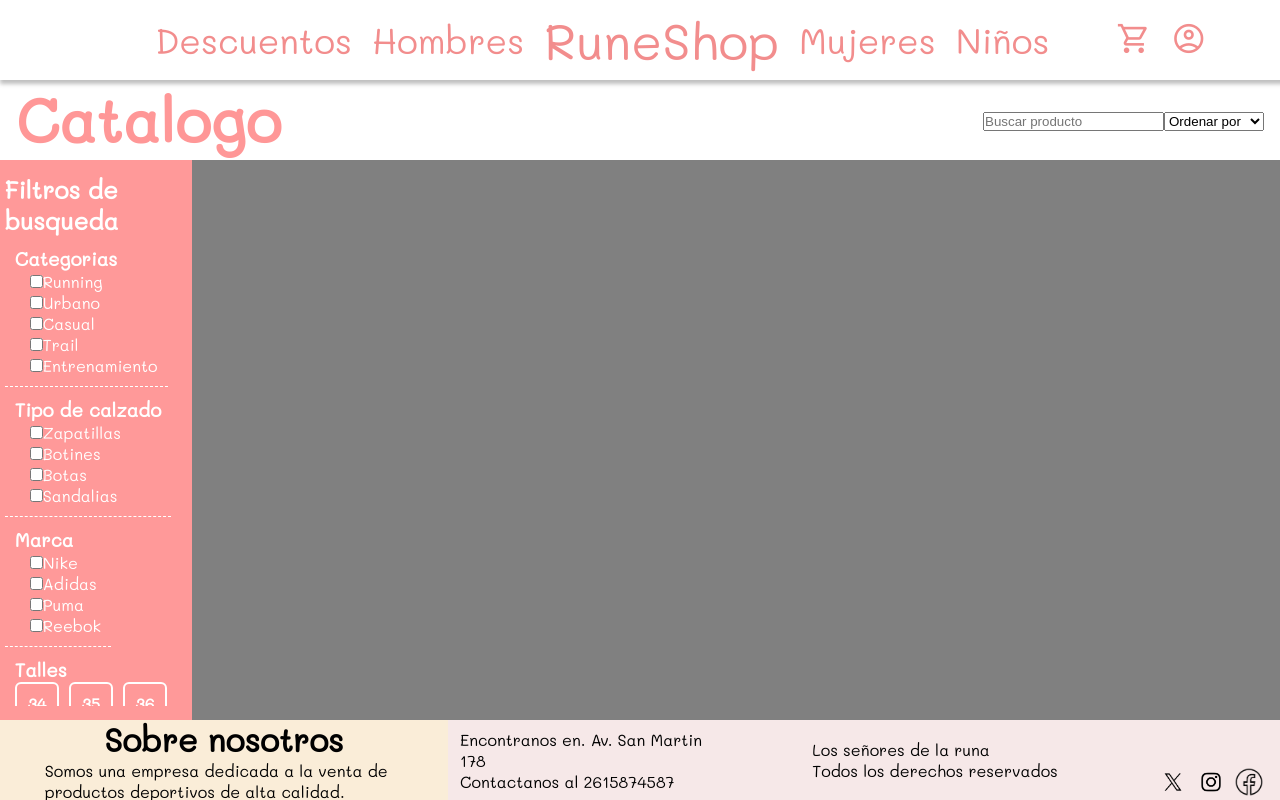
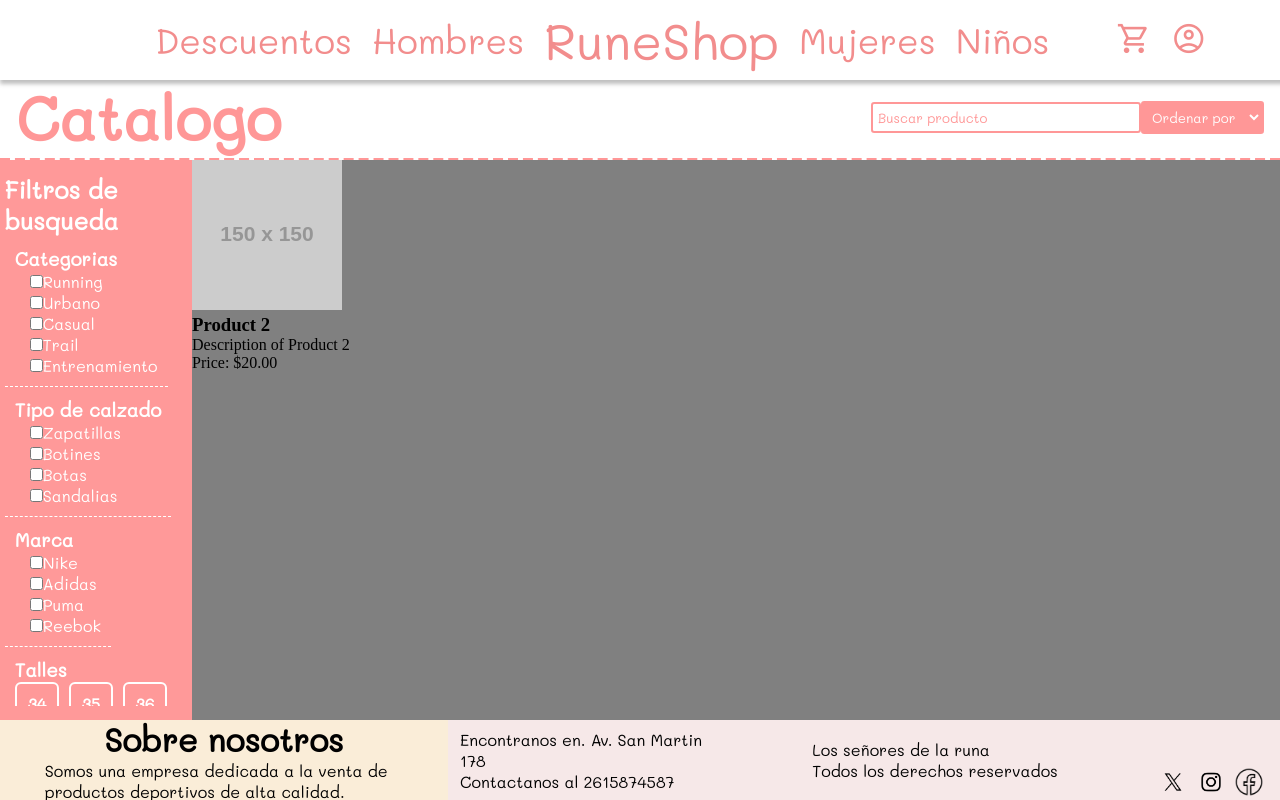
Before and after one commit to RodrigoRomero26/Runeshop, a React (Vite) app in the folder runeshop/: page /productsCatalog in a window 1280 px wide. Built offline with nearby package versions, Linux system fonts and the light colour scheme.

Commit message:
Diseño CatalogHeaderSearchBar

```diff
--- a/runeshop/src/components/ui/CatalogHeader/CatalogHeader.module.css
+++ b/runeshop/src/components/ui/CatalogHeader/CatalogHeader.module.css
@@ -1,32 +1,54 @@
-.principalContainerCatalogHeader{
+.principalContainerCatalogHeader {
   width: 100%;
   height: 10vh;
   display: flex;
   justify-content: center;
   align-items: center;
-    font-family: 'Mali', cursive;
+  font-family: "Mali", cursive;
 }
 
-.catalogContainerHeader{
+.catalogContainerHeader {
   width: 100%;
   height: 100%;
   display: flex;
   justify-content: space-between;
-    color: #FF9797;
+  color: #ff9797;
+  border-bottom: #ff9797 dashed 5px;
 }
 
-.catalogTitle{
+.catalogTitle {
   font-size: 2.5rem;
   text-align: center;
   margin-left: 1rem;
 }
 
-.catalogSearch{
+.catalogSearch {
   width: 50%;
   height: 100%;
   display: flex;
   justify-content: right;
   align-items: center;
   margin-right: 1rem;
-    font-family: 'Mali', cursive;
+  font-family: "Mali", cursive;
 }
+
+.catalogSearch input {
+  font-family: "Mali", cursive;
+  border: #ff9797 solid 2px;
+  padding: 5px;
+  border-radius: 0.2rem;
+  width: 20vw;
+}
+
+.catalogSearch input::placeholder {
+  color: #ff9797;
+}
+
+.catalogOrder select {
+  font-family: "Mali", cursive;
+  border: #ff9797 solid 2px;
+  padding: 5px;
+  border-radius: 0.2rem;
+  color: white;
+    background-color: #ff9797;
+}
--- a/runeshop/src/components/ui/CatalogHeader/CatalogHeader.tsx
+++ b/runeshop/src/components/ui/CatalogHeader/CatalogHeader.tsx
@@ -22,7 +22,7 @@ export const CatalogHeader = () => {
 							placeholder="Buscar producto"
 						/>
 					</div>
-					<div>
+					<div className={styles.catalogOrder}>
 						<select
 							id="mi-dropdown"
 							value={selectedOption}
--- a/runeshop/src/components/ui/Footer/Footer.module.css
+++ b/runeshop/src/components/ui/Footer/Footer.module.css
@@ -1,7 +1,6 @@
 .principalContainerFooter {
 	width: 100%;
 	height: 10vh;
-
 }
 
 .dataContainerFooter {
--- a/runeshop/src/components/ui/ProductCatalog/ProductsCatalog.tsx
+++ b/runeshop/src/components/ui/ProductCatalog/ProductsCatalog.tsx
@@ -1,9 +1,22 @@
-import styles from './ProductsCatalog.module.css'
+import { LandingScreen } from "../../Screens/LandingScreen/LandingScreen";
+import { ProductCarousel } from "../ProductCarousel/ProductCarousel";
+import styles from "./ProductsCatalog.module.css";
 
 export const ProductsCatalog = () => {
   return (
     <div className={styles.containerProductsCatalogScreen}>
+      <div className={styles.productsOnCatalog}>
+        <div className={styles.productCard}>
 
+        </div>
+        <div className={styles.productCard}>
+          <img src="https://via.placeholder.com/150" alt="Product 2" />
+          <h3>Product 2</h3>
+          <p>Description of Product 2</p>
+          <p>Price: $20.00</p>
+        </div>
+        {/* Add more product cards as needed */}
+      </div>
     </div>
-  )
-}
+  );
+};
```
Lines whose indentation alone changed are shown as unchanged.
